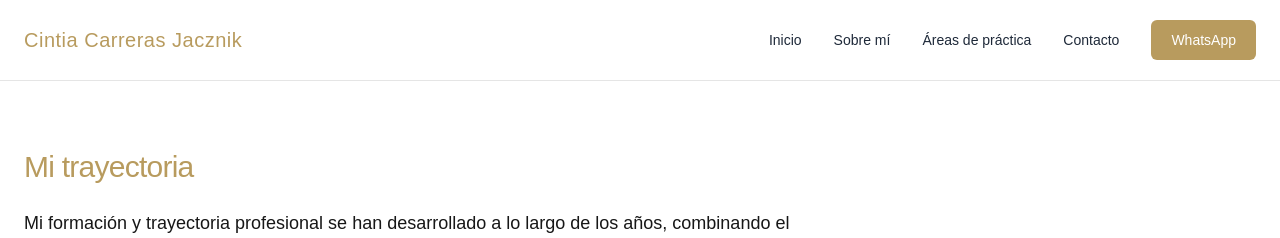
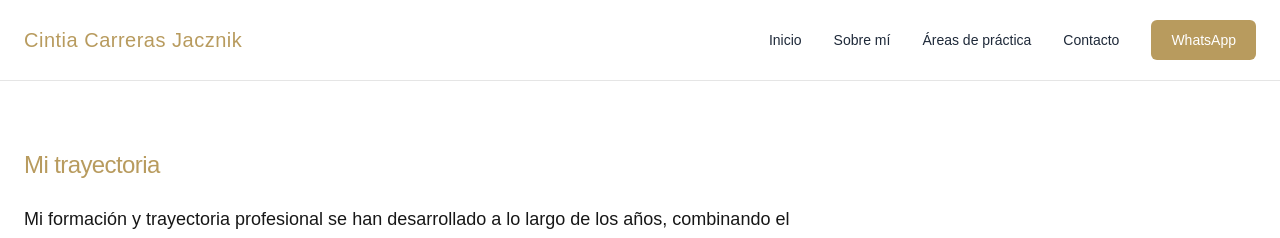
Before and after one commit to juancivardi/estudio-juridico-cintia-carreras, a Next.js app: page /trayectoria in a window 1280 px wide. Shown: the top 238 px of the page. Built offline with nearby package versions, Linux system fonts and the light colour scheme.

Commit message:
change a font-size

```diff
--- a/app/trayectoria/page.tsx
+++ b/app/trayectoria/page.tsx
@@ -10,7 +10,7 @@ export default function TrayectoriaPage() {
 
           {/* Encabezado */}
           <div className="max-w-3xl">
-            <h1 className="mt-2 text-3xl tracking-tight text-[#B89B5E]">
+            <h1 className="mt-2 text-2xl tracking-tight text-[#B89B5E]">
               Mi trayectoria
             </h1>
 
```
